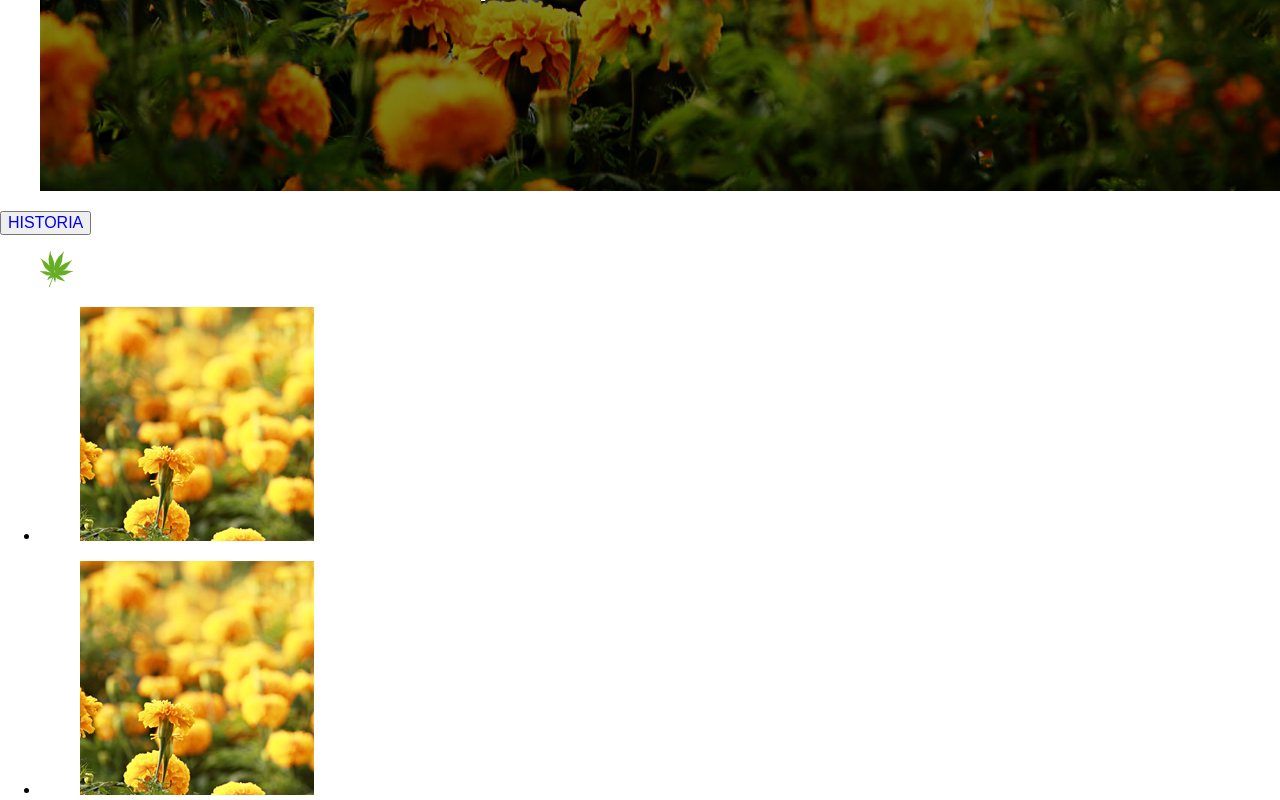
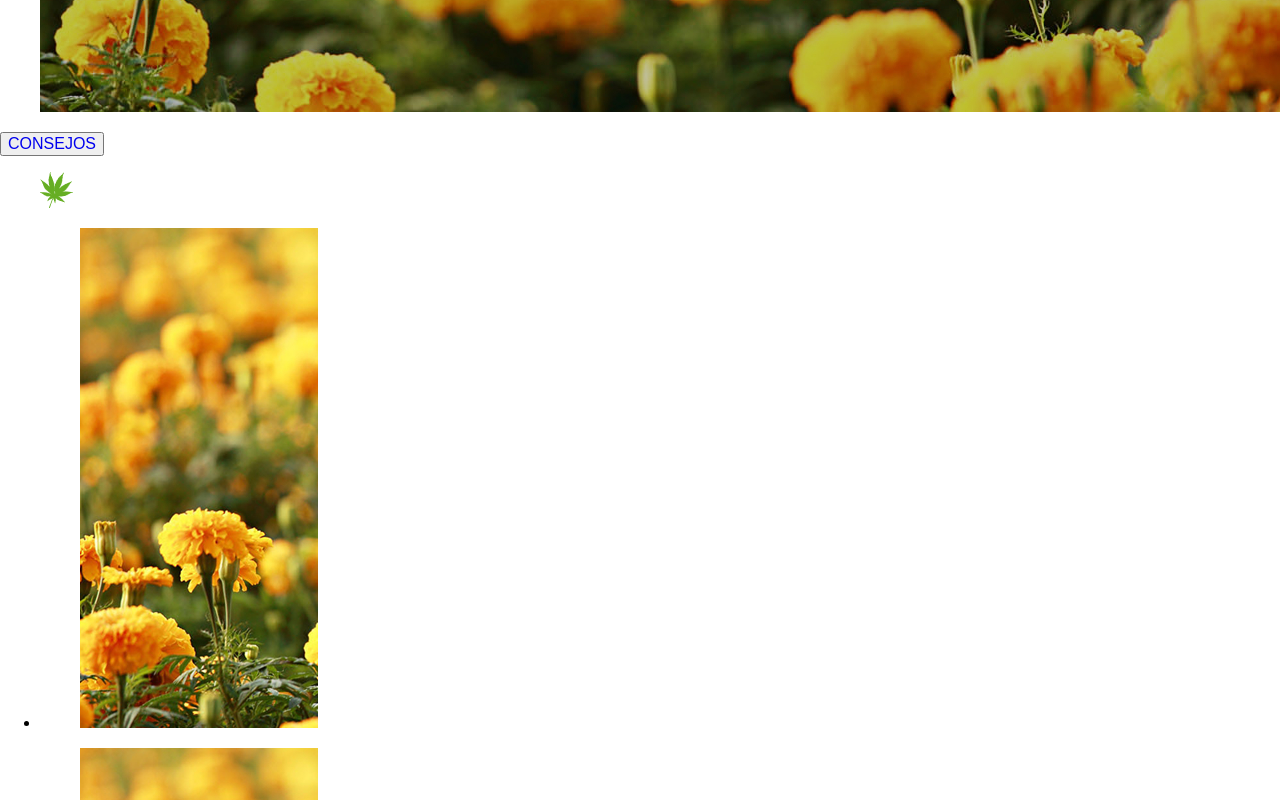
Before and after one commit to wilmai-design/web_weedmai, a plain HTML site: page web/index.html in a window 1280 px wide. Shown: the part 3640-4440 px from the top of the page. Drawn offline with Linux system fonts and the light colour scheme; files that its build step writes are made by us from their sources.

Commit message:
continuando con html5 armado de index
Armado de index

```diff
--- a/web/index.html
+++ b/web/index.html
@@ -80,28 +80,28 @@
 	</section>
 
 	<!-- Seccion de Floracion y consejos-->
-	<section class="home">
+	<section class="floracion">
 		<figure class="imagen_a">
-			<img src="img/img_a.jpg" alt="">
+			<img src="img/img_c_big.jpg" alt="">
 		</figure>
 	</section>
-	<section class="historia">
-		<article class="contenido_historia">
-			<a href="#"><button class="boton_a" title="Historia">HISTORIA</button><a/>
+	<section class="consejos">
+		<article class="contenido_consejos">
+			<a href="#"><button class="boton_a" title="Historia">CONSEJOS</button><a/>
 				<figure class="icon">
 					<img src="img/img_icon_weed.png" alt="" title="Icon weed">
 				</figure>
 		</article>
-		<article class="imgs_historia">
-			<ul class="imgs_cont_historia">
-				<li class="imgs_hitoria_a">
+		<article class="imgs_consejos">
+			<ul class="imgs_cont_consejos">
+				<li class="imgs_consejos_a">
 					<figure class="img_historia_b">
-						<img src="img/img_b.png" alt="" title="Icon weed">
+						<img src="img/img_e_vertical.jpg" alt="" title="Imagen vertical1">
 					</figure>
 				</li>
 				<li class="imgs_hitoria_a">
 					<figure class="img_historia_b">
-						<img src="img/img_b.png" alt="" title="Icon weed">
+						<img src="img/img_e_vertical.jpg" alt="" title="Imagen vertical2">
 					</figure>
 				</li>
 			</ul>
```
